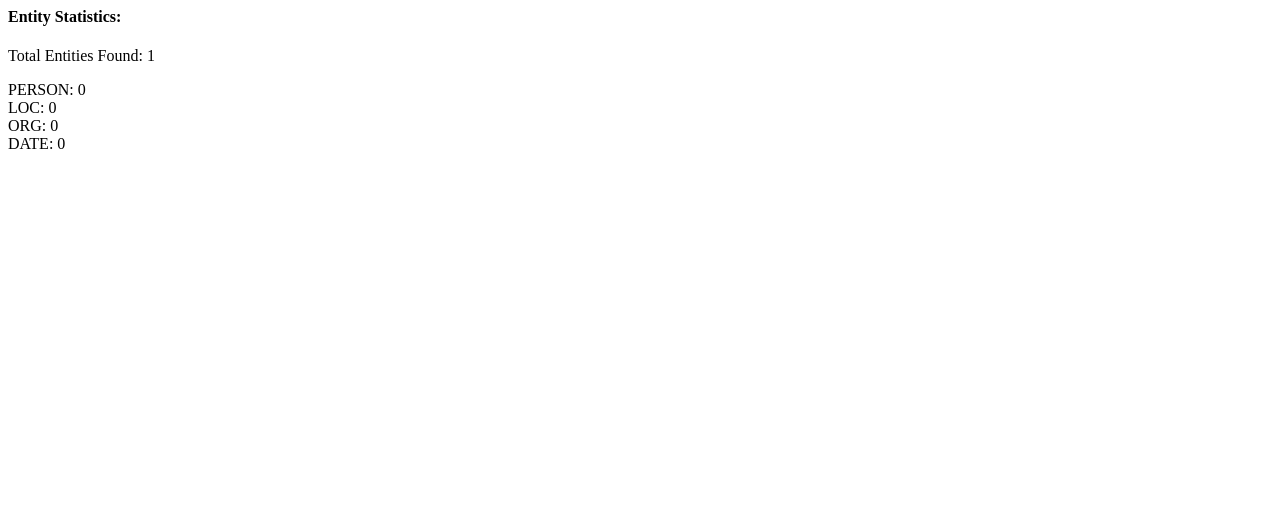
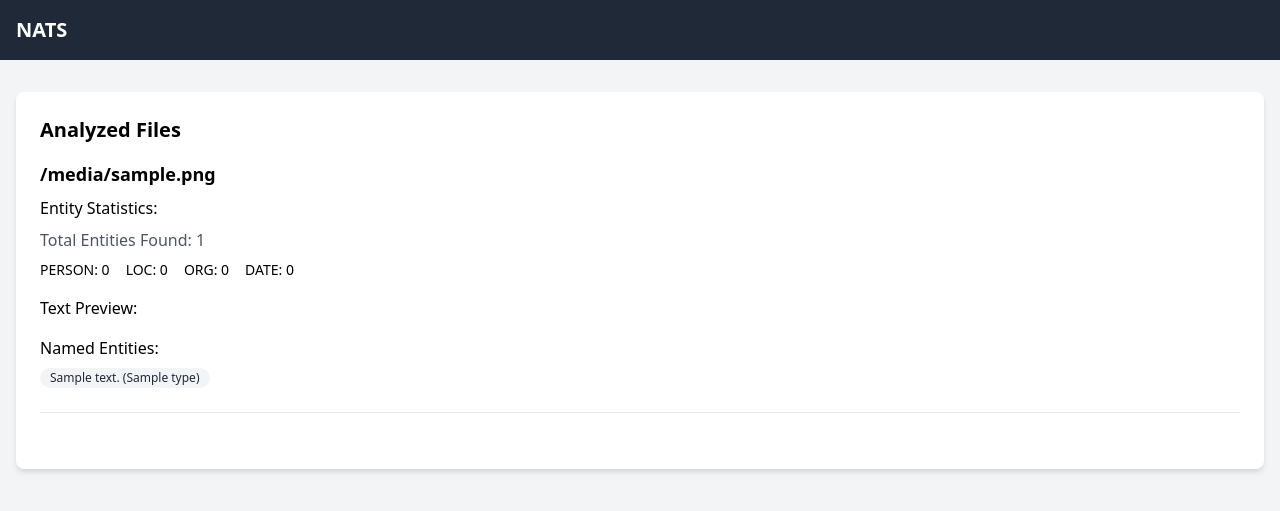
Before and after one commit to StergiosCha/NATS, a Flask app: template app/templates/results.html in a window 1280 px wide. Shown: the top 511 px of the page. Run offline with Flask 2, Linux system fonts and the light colour scheme; the template is opened without the code that fills it: most values are stand-ins (such as "Sample title", 1, 10 or a date in 2020); some libraries are stand-ins or nearby versions.

Commit message:
Update results.html

```diff
--- a/app/templates/results.html
+++ b/app/templates/results.html
@@ -1,40 +1,74 @@
+{% extends "base.html" %}
+{% block title %}Analysis Results - NATS{% endblock %}
+
+{% block content %}
+<div class="space-y-8">
+    <!-- Files and Entities -->
+    <div class="bg-white rounded-lg shadow-md p-6">
+        <h2 class="text-xl font-bold mb-4">Analyzed Files</h2>
+        {% for filename, data in files.items() %}
+        <div class="mb-8 border-b pb-6">
+            <h3 class="text-lg font-semibold mb-2">{{ filename }}</h3>
+
             <!-- Entity Stats -->
-<div class="mb-4 bg-gray-50 p-4 rounded-lg">
+            <div class="mb-4">
                 <h4 class="text-md font-medium mb-2">Entity Statistics:</h4>
-    <p class="text-gray-600 mb-2">Total Entities Found: {{ data.entities|length }}</p>
-    <div class="grid grid-cols-2 md:grid-cols-4 gap-4">
+                <p class="text-gray-600">Total Entities Found: {{ data.entities|length }}</p>
+                <div class="flex gap-4 mt-2">
                     {% set entity_types = data.entities|map(attribute='type')|list %}
-        <div class="bg-blue-50 p-2 rounded">
-            <span class="text-sm font-medium">PERSON: {{ entity_types.count('PERSON') }}</span>
-        </div>
-        <div class="bg-yellow-50 p-2 rounded">
-            <span class="text-sm font-medium">LOC: {{ entity_types.count('LOC') }}</span>
-        </div>
-        <div class="bg-green-50 p-2 rounded">
-            <span class="text-sm font-medium">ORG: {{ entity_types.count('ORG') }}</span>
-        </div>
-        <div class="bg-purple-50 p-2 rounded">
-            <span class="text-sm font-medium">DATE: {{ entity_types.count('DATE') }}</span>
-        </div>
+                    <span class="text-sm">PERSON: {{ entity_types.count('PERSON') }}</span>
+                    <span class="text-sm">LOC: {{ entity_types.count('LOC') }}</span>
+                    <span class="text-sm">ORG: {{ entity_types.count('ORG') }}</span>
+                    <span class="text-sm">DATE: {{ entity_types.count('DATE') }}</span>
                 </div>
             </div>
 
             <!-- Document Similarities -->
             {% if has_similarities and data.similarities %}
-<div class="mb-4 bg-gray-50 p-4 rounded-lg">
+            <div class="mb-4">
                 <h4 class="text-md font-medium mb-2">Document Similarities:</h4>
-    <div class="space-y-3">
+                <div class="flex flex-col gap-1">
                     {% for other_doc, similarity in data.similarities.items() %}
-        <div class="relative">
-            <div class="flex justify-between mb-1">
-                <span class="text-sm font-medium">{{ other_doc }}</span>
-                <span class="text-sm font-medium">{{ "%.1f"|format(similarity * 100) }}%</span>
+                    <div class="flex items-center gap-2">
+                        <span class="text-sm text-gray-600">{{ other_doc }}:</span>
+                        <div class="h-2 bg-blue-200 rounded" style="width: {{ similarity * 100 }}%"></div>
+                        <span class="text-sm text-gray-600">{{ "%.1f"|format(similarity * 100) }}%</span>
                     </div>
-            <div class="w-full bg-gray-200 rounded-full h-2.5">
-                <div class="bg-blue-600 h-2.5 rounded-full" style="width: {{ similarity * 100 }}%"></div>
+                    {% endfor %}
+                </div>
+            </div>
+            {% endif %}
+
+            <!-- Text Preview -->
+            <div class="mb-4">
+                <h4 class="text-md font-medium mb-2">Text Preview:</h4>
+                <p class="text-gray-600">{{ data.preview }}</p>
+            </div>
+
+            <!-- Named Entities -->
+            <div>
+                <h4 class="text-md font-medium mb-2">Named Entities:</h4>
+                <div class="flex flex-wrap gap-2">
+                    {% for entity in data.entities %}
+                    <span class="inline-flex items-center px-2.5 py-0.5 rounded-full text-xs font-medium
+                               {% if entity.type == 'PERSON' %}
+                                 bg-blue-100 text-blue-800
+                               {% elif entity.type == 'ORG' %}
+                                 bg-green-100 text-green-800
+                               {% elif entity.type == 'LOC' or entity.type == 'GPE' %}
+                                 bg-yellow-100 text-yellow-800
+                               {% elif entity.type == 'DATE' %}
+                                 bg-purple-100 text-purple-800
+                               {% else %}
+                                 bg-gray-100 text-gray-800
+                               {% endif %}">
+                        {{ entity.text }} ({{ entity.type }})
+                    </span>
+                    {% endfor %}
+                </div>
             </div>
         </div>
         {% endfor %}
     </div>
 </div>
-{% endif %}
+{% endblock %}
```
Lines whose indentation alone changed are shown as unchanged.
